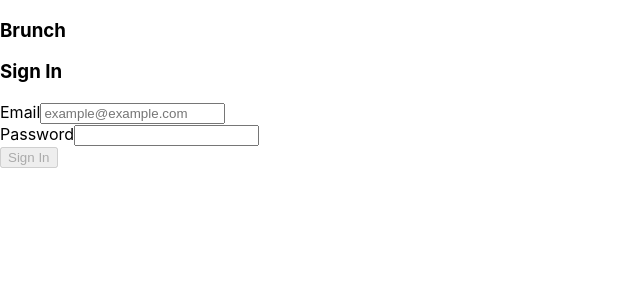
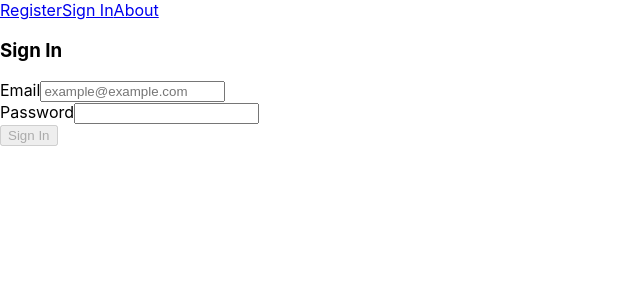
Before and after one commit to fuentesdominic/brunch, a React (Create React App) app: page / in a window 1280 px wide. Shown: the top 300 px of the page, without its empty margins (0-640 px from the left). Built offline with nearby package versions, Linux system fonts and the light colour scheme.

Commit message:
finish writing logic for navbar

```diff
--- a/src/components/Navbar.jsx
+++ b/src/components/Navbar.jsx
@@ -19,12 +19,19 @@
       <Link className='nav-link' to='/about'>About</Link>
     </nav>
   );
+
   return (
-    <div className="navbar">
-      <div className="iconDiv">
-      <h3 className="pageTitle">Brunch</h3>
+    <header>
+      <Link to='/'>
+        <div className='logo-wrapper' alt='logo'></div>
+      </Link>
+      <div className='welcome-message-'>
+        {user && <h3 className='welcome-message'>Welcome {user.name}!</h3>}
       </div>
+    <div className="nav-container">
+      {user ? userOptions : publicOptions}
     </div>
+    </header>
   )
 }
 export default Navbar
```
